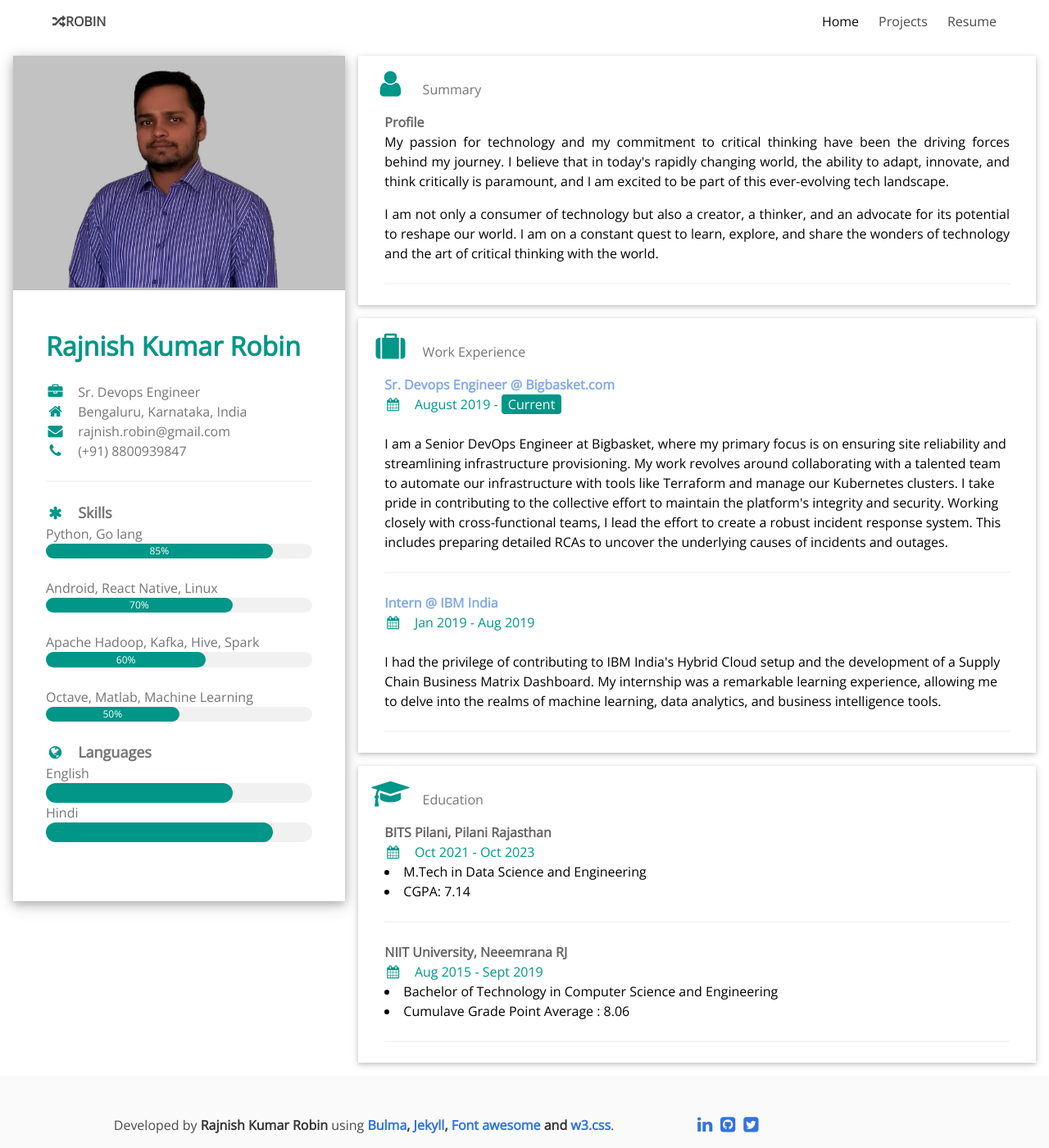
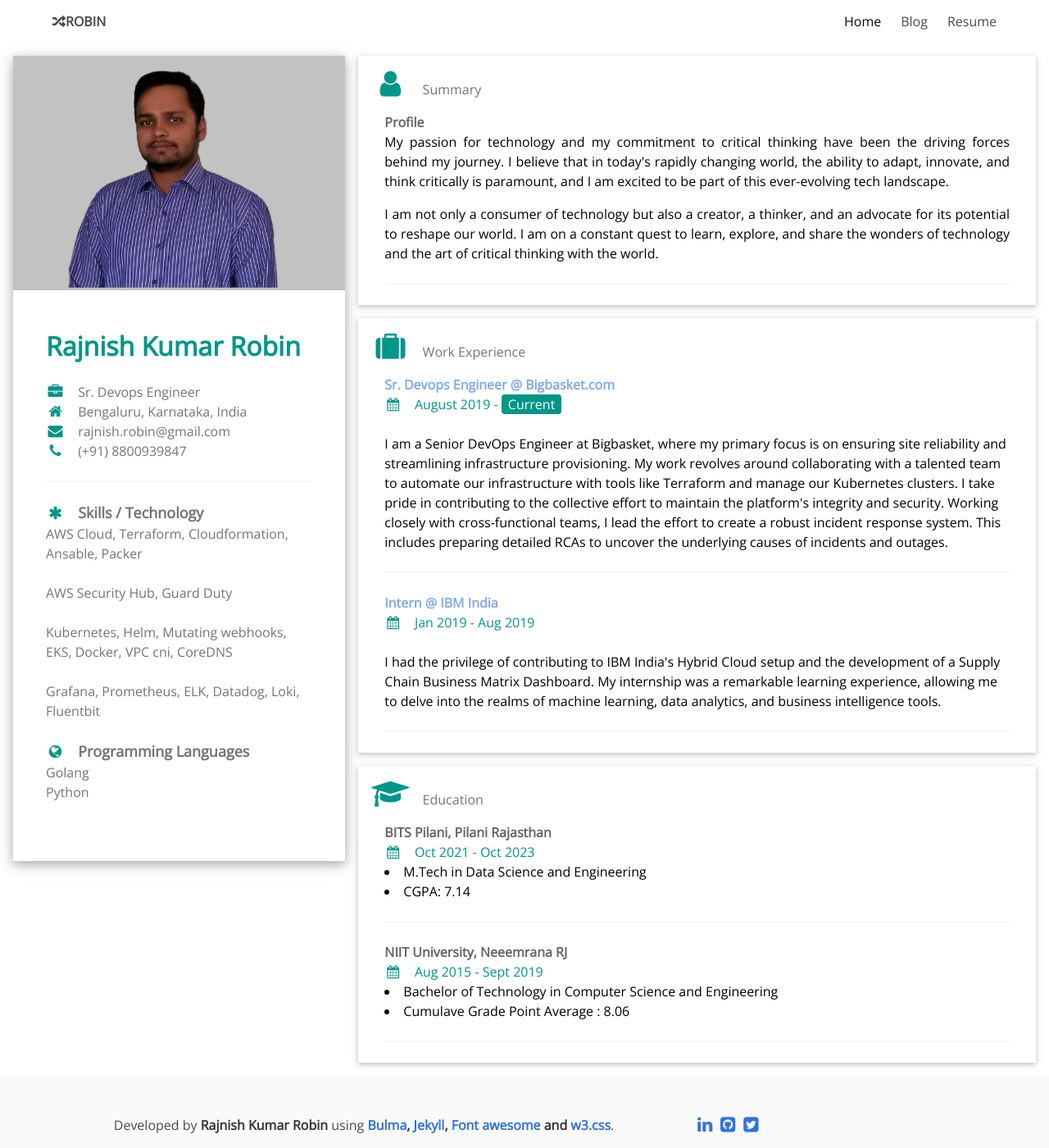
Before and after one commit to BeBinaries/bebinaries.github.io, a Jekyll site: the page built from index.html, in a window 1280 px wide and 1400 px high. Shown: the whole window at 82% size. Built offline with Jekyll 4.4.1, drawn with Linux system fonts in a browser that asks for light colours; nearby versions of some CDN libraries.

Commit message:
updating the home

```diff
--- a/_layouts/headerfooter.html
+++ b/_layouts/headerfooter.html
@@ -33,7 +33,7 @@
                             Home
                         </a>
                     <a href="/projectlist" class="navbar-item">
-                            Projects
+                            Blog
                         </a>
                     <a href="/resume" class="navbar-item" >
                             Resume
--- a/_layouts/home.html
+++ b/_layouts/home.html
@@ -27,37 +27,19 @@ layout: "headerfooter"
           <p><i class="fa fa-phone fa-fw w3-margin-right w3-large w3-text-teal"></i>(+91) 8800939847</p>
           <hr>
 
-          <p class="w3-large"><b><i class="fa fa-asterisk fa-fw w3-margin-right w3-text-teal"></i>Skills</b></p>
-          <p>Python, Go lang</p>
-          <div class="w3-light-grey w3-round-xlarge w3-small">
-            <div class="w3-container w3-center w3-round-xlarge w3-teal" style="width:85%">85%</div>
-          </div>
+          <p class="w3-large"><b><i class="fa fa-asterisk fa-fw w3-margin-right w3-text-teal"></i>Skills / Technology</b></p>
+          <p>AWS Cloud, Terraform, Cloudformation, Ansable, Packer</p>
           <br>
-          <p>Android, React Native, Linux</p>
-          <div class="w3-light-grey w3-round-xlarge w3-small">
-            <div class="w3-container w3-center w3-round-xlarge w3-teal" style="width:70%">
-              <div class="w3-center w3-text-white">70%</div>
-            </div>
-          </div><br>
-          <p>Apache Hadoop, Kafka, Hive, Spark</p>
-          <div class="w3-light-grey w3-round-xlarge w3-small">
-            <div class="w3-container w3-center w3-round-xlarge w3-teal" style="width:60%">60%</div>
-          </div><br>
-          <p>Octave, Matlab, Machine Learning</p>
-          <div class="w3-light-grey w3-round-xlarge w3-small">
-            <div class="w3-container w3-center w3-round-xlarge w3-teal" style="width:50%">50%</div>
-          </div>
+          <p>AWS Security Hub, Guard Duty</p>
+          <br>
+          <p>Kubernetes, Helm, Mutating webhooks, EKS, Docker, VPC cni, CoreDNS</p>
+          <br>
+          <p>Grafana, Prometheus, ELK, Datadog, Loki, Fluentbit</p>
           <br>
 
-          <p class="w3-large w3-text-theme"><b><i class="fa fa-globe fa-fw w3-margin-right w3-text-teal"></i>Languages</b></p>
-          <p>English</p>
-          <div class="w3-light-grey w3-round-xlarge">
-            <div class="w3-round-xlarge w3-teal" style="height:24px;width:70%"></div>
-          </div>
-          <p>Hindi</p>
-          <div class="w3-light-grey w3-round-xlarge">
-            <div class="w3-round-xlarge w3-teal" style="height:24px;width:85%"></div>
-          </div>
+          <p class="w3-large w3-text-theme"><b><i class="fa fa-globe fa-fw w3-margin-right w3-text-teal"></i>Programming Languages</b></p>
+          <p>Golang</p>
+          <p>Python</p>
           <br>
         </div>
         </section>
```
Also changed, not shown: Gemfile.lock.
